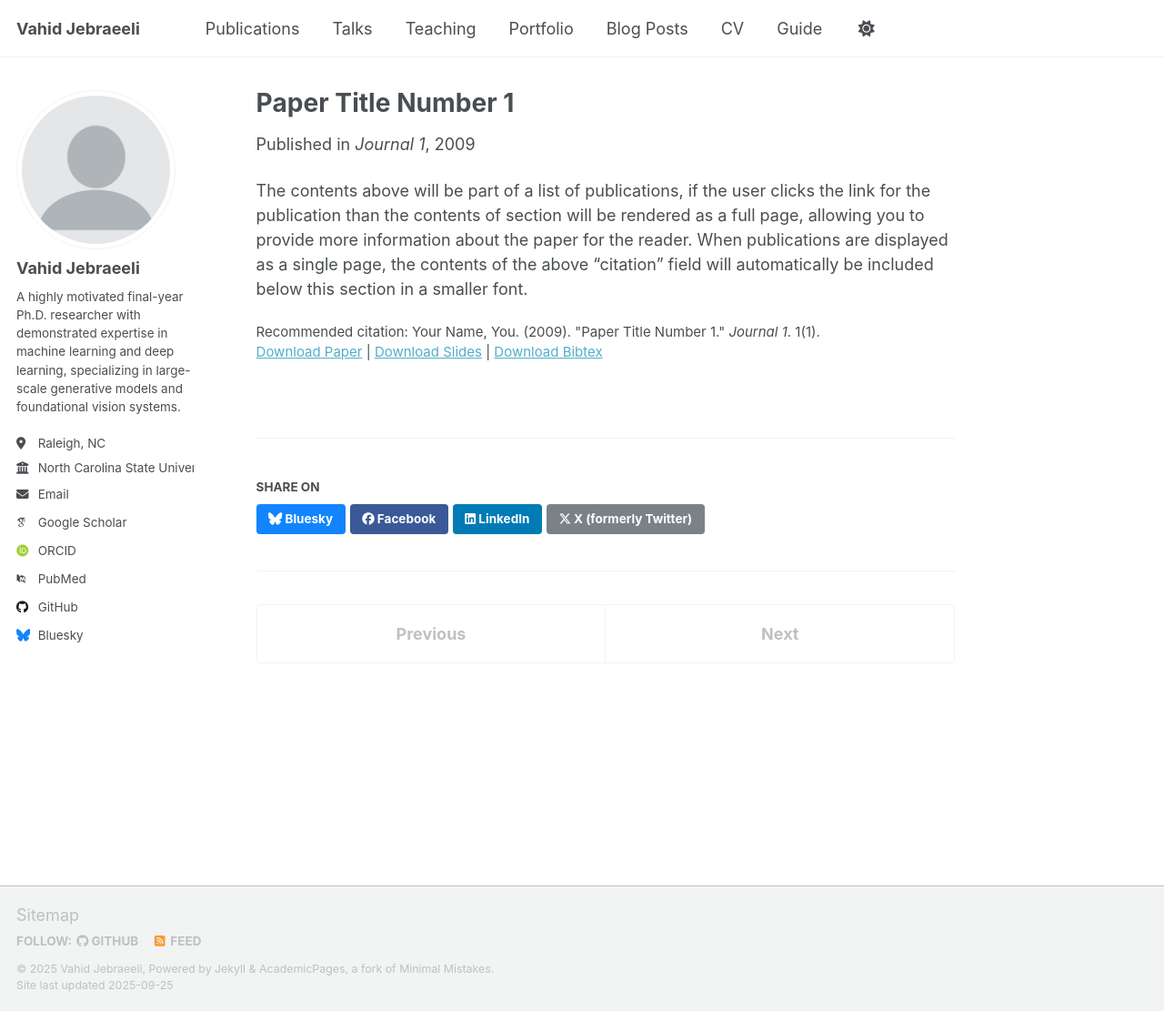
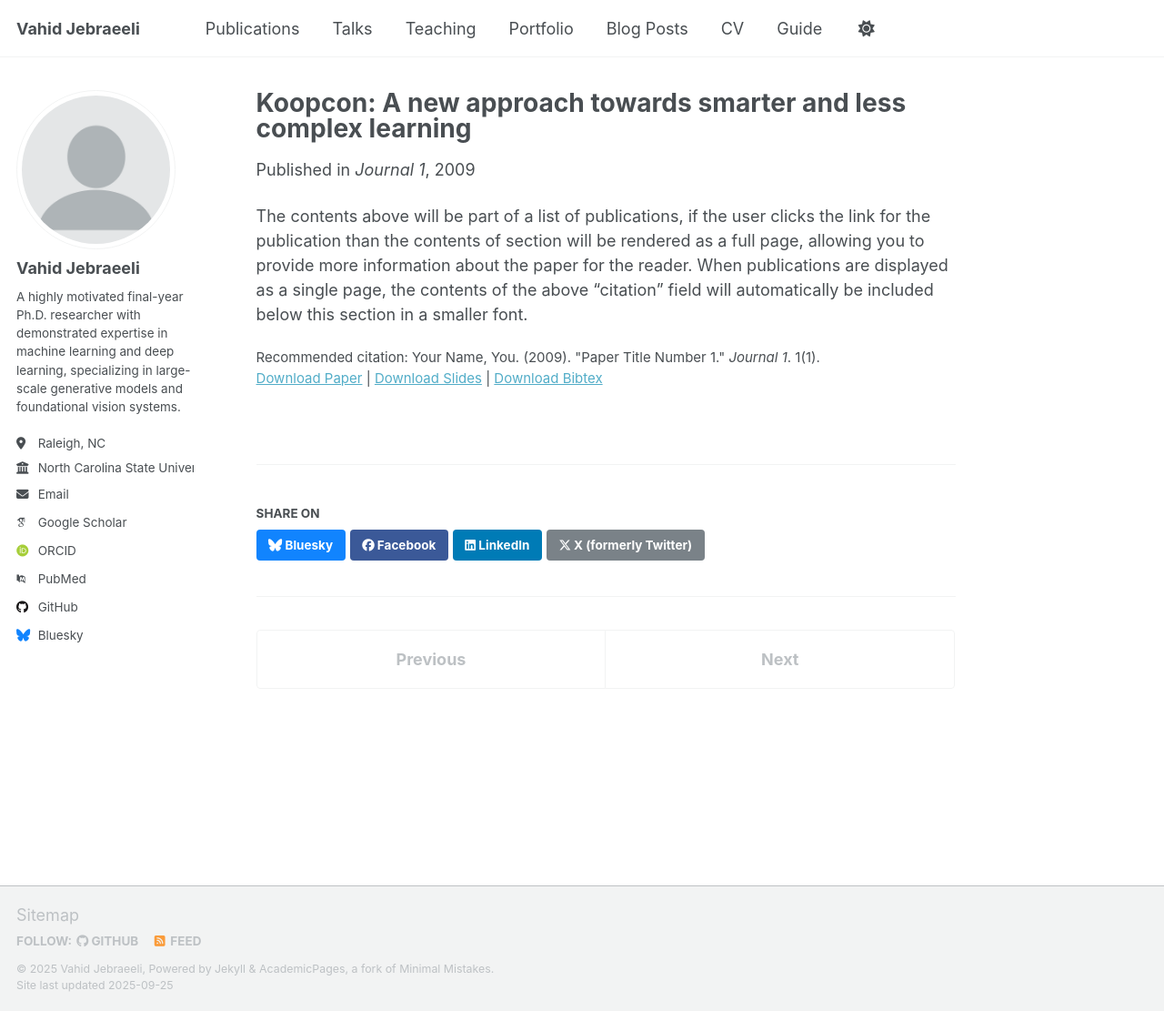
Before and after one commit to VahidJbrl/VahidJbrl-VahidJbrl.github.io, a Jekyll site: the page built from _publications/2024-09-27-Koopcon.md, in a window 1280 px wide and 1111 px high. Shown: the whole window at 91% size. Built offline with Jekyll 4.4.1, drawn with Linux system fonts in a browser that asks for light colours; some web fonts are replaced; a script that is not in the unit is left out.

Commit message:
Update and rename 2009-10-01-paper-title-number-1.md to 2024-09-27-Koopcon.md

```diff
--- a/_publications/2009-10-01-paper-title-number-1.md
+++ b/_publications/2024-09-27-Koopcon.md
@@ -1,14 +1,14 @@
 ---
-title: "Paper Title Number 1"
+title: "Koopcon: A new approach towards smarter and less complex learning"
 collection: publications
 category: manuscripts
 permalink: /publication/2009-10-01-paper-title-number-1
 excerpt: 'This paper is about the number 1. The number 2 is left for future work.'
 date: 2009-10-01
 venue: 'Journal 1'
-slidesurl: 'http://academicpages.github.io/files/slides1.pdf'
-paperurl: 'http://academicpages.github.io/files/paper1.pdf'
-bibtexurl: 'http://academicpages.github.io/files/bibtex1.bib'
+slidesurl: 'http://vahidjbrl.github.io/files/slides1.pdf'
+paperurl: 'http://vahidjbrl.github.io/files/paper1.pdf'
+bibtexurl: 'http://vahidjbrl.github.io/files/bibtex1.bib'
 citation: 'Your Name, You. (2009). &quot;Paper Title Number 1.&quot; <i>Journal 1</i>. 1(1).'
 ---
 The contents above will be part of a list of publications, if the user clicks the link for the publication than the contents of section will be rendered as a full page, allowing you to provide more information about the paper for the reader. When publications are displayed as a single page, the contents of the above "citation" field will automatically be included below this section in a smaller font.
```
